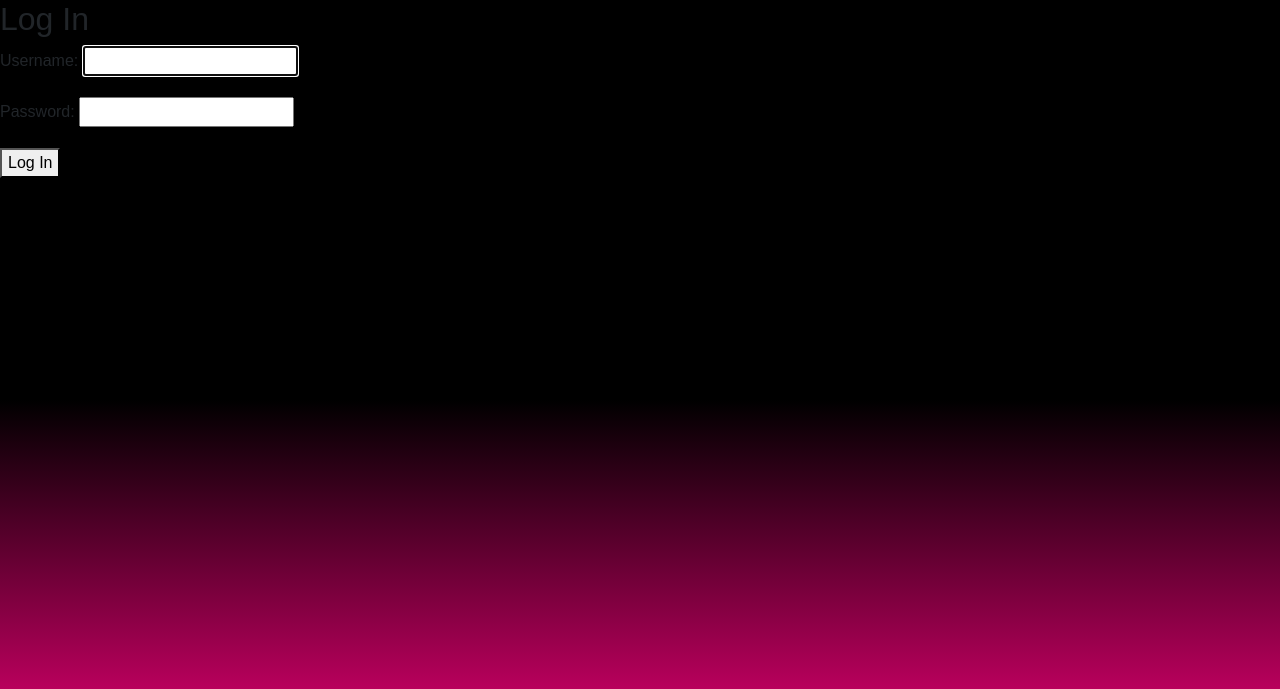
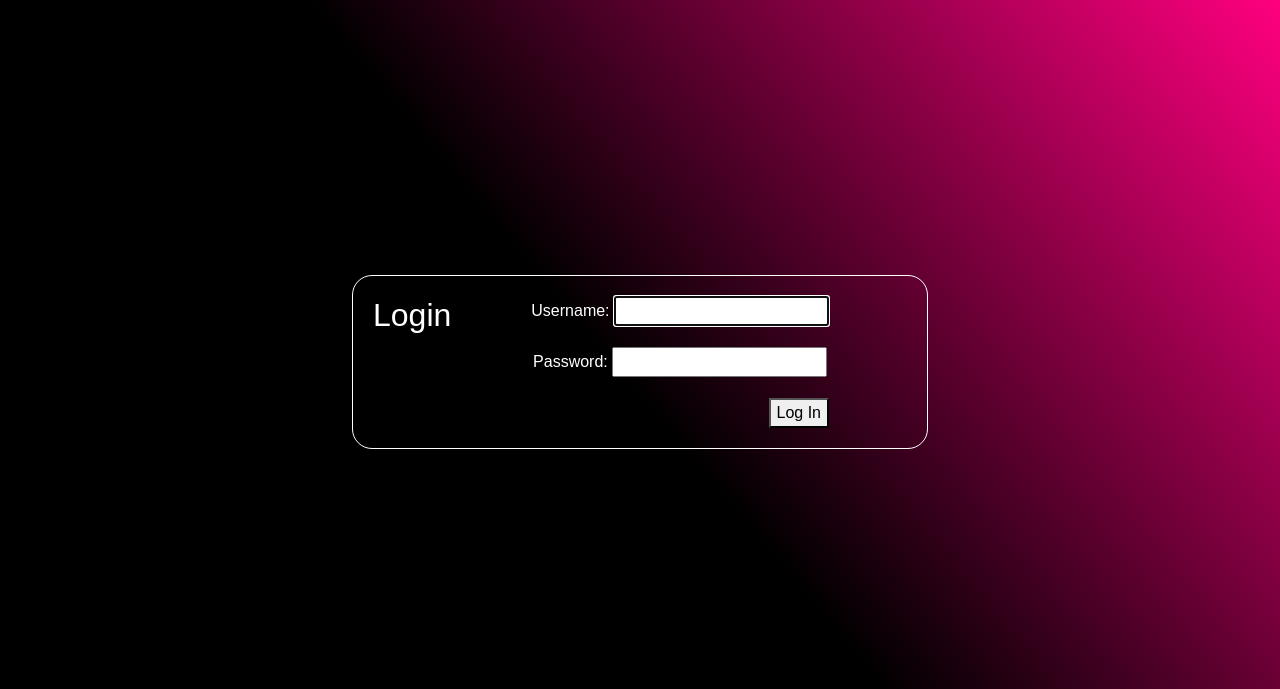
Before and after one commit to desereel/ticketme, a Django app: page /accounts/login/ in a window 1280 px wide. Shown: the top 689 px of the page. Run offline with Django 4.2, Linux system fonts and the light colour scheme.

Commit message:
Login Formatting

```diff
--- a/ticketme/tickets/templates/base.html
+++ b/ticketme/tickets/templates/base.html
@@ -18,15 +18,46 @@
   			margin: 0;
 			height: 100%;
   			font-family: Arial, Helvetica, sans-serif;
-			background: linear-gradient(black, black, #ff007f);
+			background: linear-gradient(50deg, black, black, #ff007f);
 			background-repeat: no-repeat;
 			background-attachment: fixed;
+		}
+
+		form {
+			float: right;
+			margin-right: 78px;
+		}
+
+
+		button {
+
+			float: right;
+
+		}
+
+		h2 {
+
+			float: left;
 		}
 
 		.topnav {
   			overflow: hidden;
   			background-color: black;
 		}
+
+		.card {
+			 border-color: white;
+			 border-radius: 20px;
+   			 margin: 0 auto;
+		     margin-top: 275px;
+   			 float: none;
+   			 margin-bottom: 10px;
+			 background: linear-gradient(50deg,black, black, #ff007f);
+             background-repeat: no-repeat;
+             background-attachment: fixed;
+			 color: white;
+		}
+
 
 		.topnav a {
   			float: left;
--- a/ticketme/tickets/templates/index.html
+++ b/ticketme/tickets/templates/index.html
@@ -3,7 +3,6 @@
 {% block title %} Home {% endblock %}
 
 {% block content %}
-
 
 {% if user.is_authenticated %}
 
--- a/ticketme/tickets/templates/registration/login.html
+++ b/ticketme/tickets/templates/registration/login.html
@@ -4,10 +4,17 @@
 {% block title %} Login {% endblock %}
 
 {% block content %}
-<h2>Log In</h2>
+
+<div class="card text-center" style="width: 36rem;">
+
+<div class="card-body">
+<h2>Login</h2>
 <form method="post">
+
   {% csrf_token %}
   {{ form.as_p }}
   <button type="submit">Log In</button>
 </form>
+</div>
+</div>
 {% endblock %}
```
Also changed, not shown: ticketme/db.sqlite3.
